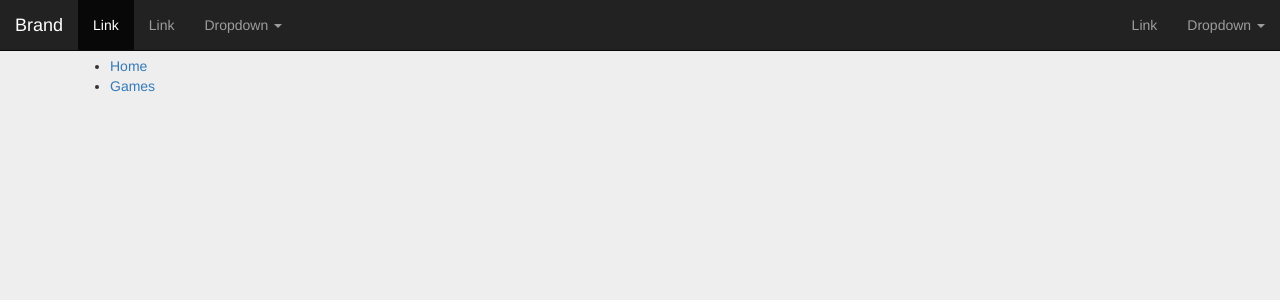
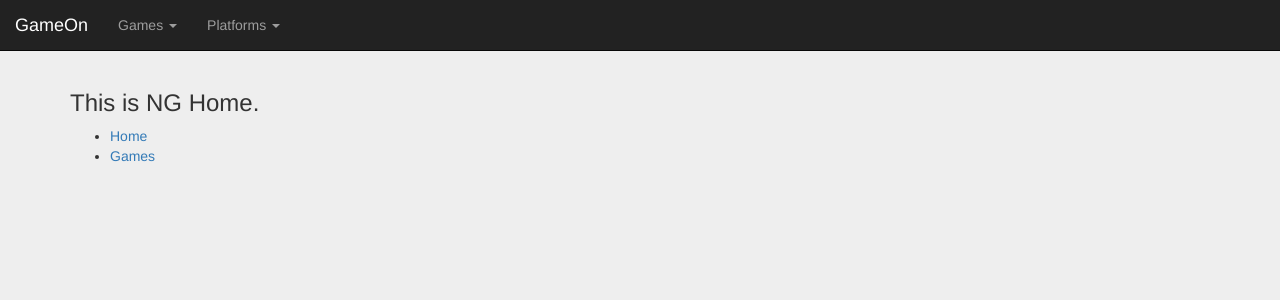
Before and after one commit to gargrave/gameon1, a Django app: page / in a window 1280 px wide. Shown: the top 300 px of the page. Run offline with Django 3.2, Linux system fonts and the light colour scheme; some libraries are stand-ins or nearby versions.

Commit message:
add routes for basic CRUD of platforms/games

```diff
--- a/game_on/static/app/app.js
+++ b/game_on/static/app/app.js
@@ -9,17 +9,30 @@
             '$interpolateProvider', '$httpProvider',
             '$stateProvider', '$urlRouterProvider',
             function ($interpolateProvider, $httpProvider, $stateProvider, $urlRouterProvider) {
+                $urlRouterProvider.otherwise('/');
                 $stateProvider
                     .state('home', {
                     url: '/',
                     templateUrl: '/static/views/home.html'
                 })
-                    .state('games', {
+                    .state('games-list', {
                     url: '/games',
                     templateUrl: '/static/views/games/list.html',
                     controller: 'GamesCtrl as ctrl'
+                })
+                    .state('games-create', {
+                    url: '/games/add',
+                    templateUrl: '/static/views/games/create.html',
+                    controller: 'GamesCtrl as ctrl'
+                })
+                    .state('platforms-list', {
+                    url: '/platforms',
+                    templateUrl: '/static/views/platforms/list.html'
+                })
+                    .state('platforms-create', {
+                    url: '/platforms/add',
+                    templateUrl: '/static/views/platforms/create.html'
                 });
-                $urlRouterProvider.otherwise('/');
                 $interpolateProvider.startSymbol('{A');
                 $interpolateProvider.endSymbol('A}');
                 $httpProvider.defaults.xsrfCookieName = 'csrftoken';
--- a/game_on/static/css/main.css
+++ b/game_on/static/css/main.css
@@ -1,4 +1,5 @@
 body {
-  background-color: #eee; }
+  background-color: #eee;
+  padding-top: 70px; }
 
 /*# sourceMappingURL=main.css.map */
--- a/game_on/static/css/main.scss
+++ b/game_on/static/css/main.scss
@@ -1,3 +1,4 @@
 body {
   background-color: #eee;
+  padding-top: 70px;
 }
--- /dev/null
+++ b/game_on/static/views/games/create.html
@@ -0,0 +1,4 @@
+<div>
+  <h3>State: games-create</h3>
+  <p>This is <strong>'/static/views/games/create.html'.</strong></p>
+</div>
--- a/game_on/static/views/layout/navbar.html
+++ b/game_on/static/views/layout/navbar.html
@@ -1,7 +1,7 @@
 <nav class="navbar navbar-inverse navbar-fixed-top">
   <div class="container-fluid">
 
-    <!-- Brand and toggle get grouped for better mobile display -->
+    <!-- branding -->
     <div class="navbar-header">
       <button type="button" class="navbar-toggle collapsed" data-toggle="collapse"
               data-target="#bs-example-navbar-collapse-1" aria-expanded="false">
@@ -10,42 +10,33 @@
         <span class="icon-bar"></span>
         <span class="icon-bar"></span>
       </button>
-      <a class="navbar-brand" href="#">Brand</a>
+      <a class="navbar-brand" ui-sref="home">GameOn</a>
     </div>
 
-    <!-- Collect the nav links, forms, and other content for toggling -->
+    <!-- dropdown -->
     <div class="collapse navbar-collapse">
+      <!-- Games dropdown -->
       <ul class="nav navbar-nav">
-        <li class="active"><a href="#">Link <span class="sr-only">(current)</span></a></li>
-        <li><a href="#">Link</a></li>
-
         <li class="dropdown">
           <a class="dropdown-toggle" data-toggle="dropdown" role="button"
-             aria-haspopup="true" aria-expanded="false">Dropdown <span class="caret"></span>
+             aria-haspopup="true" aria-expanded="false">Games <span class="caret"></span>
           </a>
           <ul class="dropdown-menu">
-            <li><a href="#">Action</a></li>
-            <li><a href="#">Another action</a></li>
-            <li><a href="#">Something else here</a></li>
-            <li role="separator" class="divider"></li>
-            <li><a href="#">Separated link</a></li>
-            <li role="separator" class="divider"></li>
-            <li><a href="#">One more separated link</a></li>
+            <li><a ui-sref="games-list">List Games</a></li>
+            <li><a ui-sref="games-create">Add a Game</a></li>
           </ul>
         </li>
       </ul>
 
-      <ul class="nav navbar-nav navbar-right">
-        <li><a href="#">Link</a></li>
+      <!-- Platforms dropdown -->
+      <ul class="nav navbar-nav">
         <li class="dropdown">
-          <a href="#" class="dropdown-toggle" data-toggle="dropdown" role="button" aria-haspopup="true"
-             aria-expanded="false">Dropdown <span class="caret"></span></a>
+          <a class="dropdown-toggle" data-toggle="dropdown" role="button"
+             aria-haspopup="true" aria-expanded="false">Platforms <span class="caret"></span>
+          </a>
           <ul class="dropdown-menu">
-            <li><a href="#">Action</a></li>
-            <li><a href="#">Another action</a></li>
-            <li><a href="#">Something else here</a></li>
-            <li role="separator" class="divider"></li>
-            <li><a href="#">Separated link</a></li>
+            <li><a ui-sref="platforms-list">List Platforms</a></li>
+            <li><a ui-sref="platforms-create">Add a Platform</a></li>
           </ul>
         </li>
       </ul>
--- /dev/null
+++ b/game_on/static/views/platforms/create.html
@@ -0,0 +1,4 @@
+<div>
+  <h3>State: platforms-create</h3>
+  <p>This is <strong>'/static/views/platforms/create.html'.</strong></p>
+</div>
```
Also changed, not shown: game_on/static/app/app.ts (+21 -2 lines), game_on/static/views/games/list.html (+2 -7 lines), game_on/static/views/platforms/list.html (+2 -7 lines), 1 other file.
